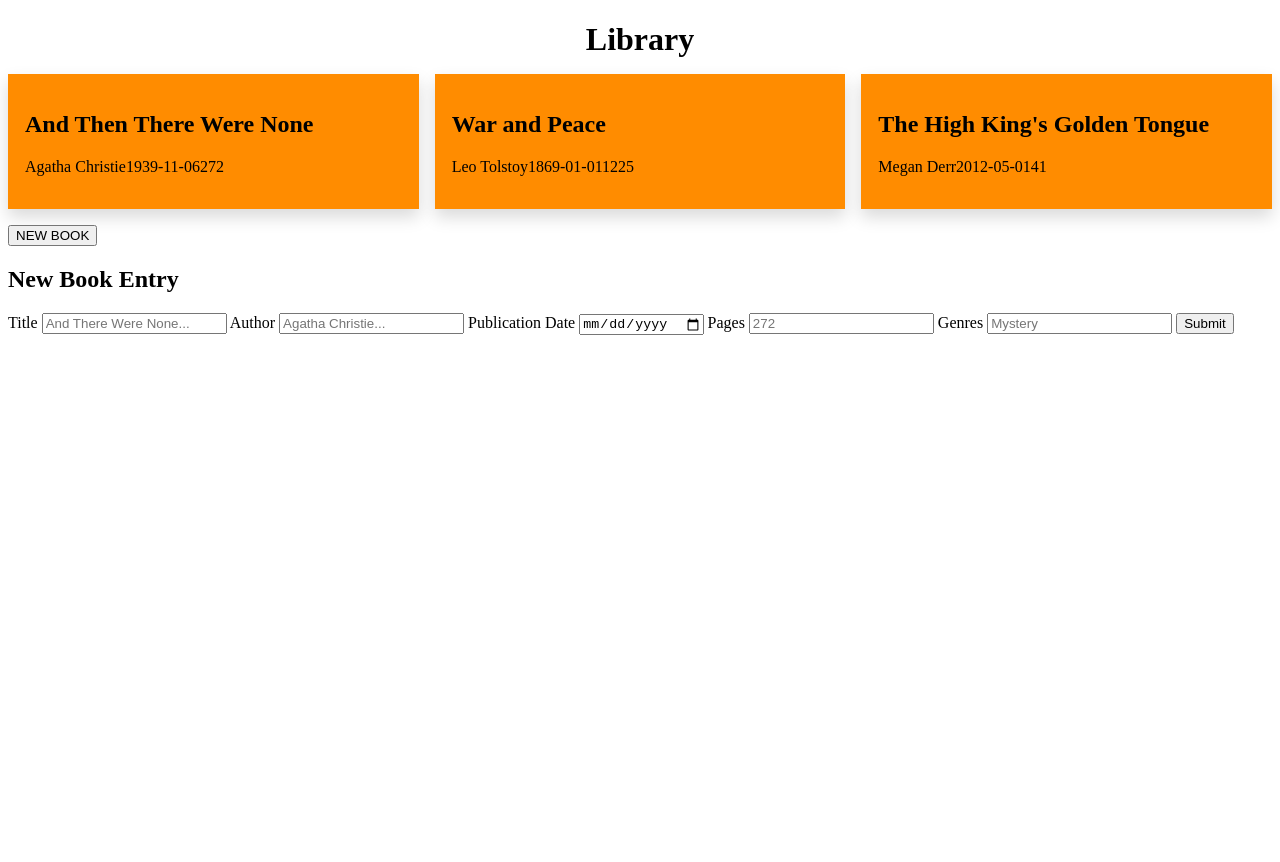
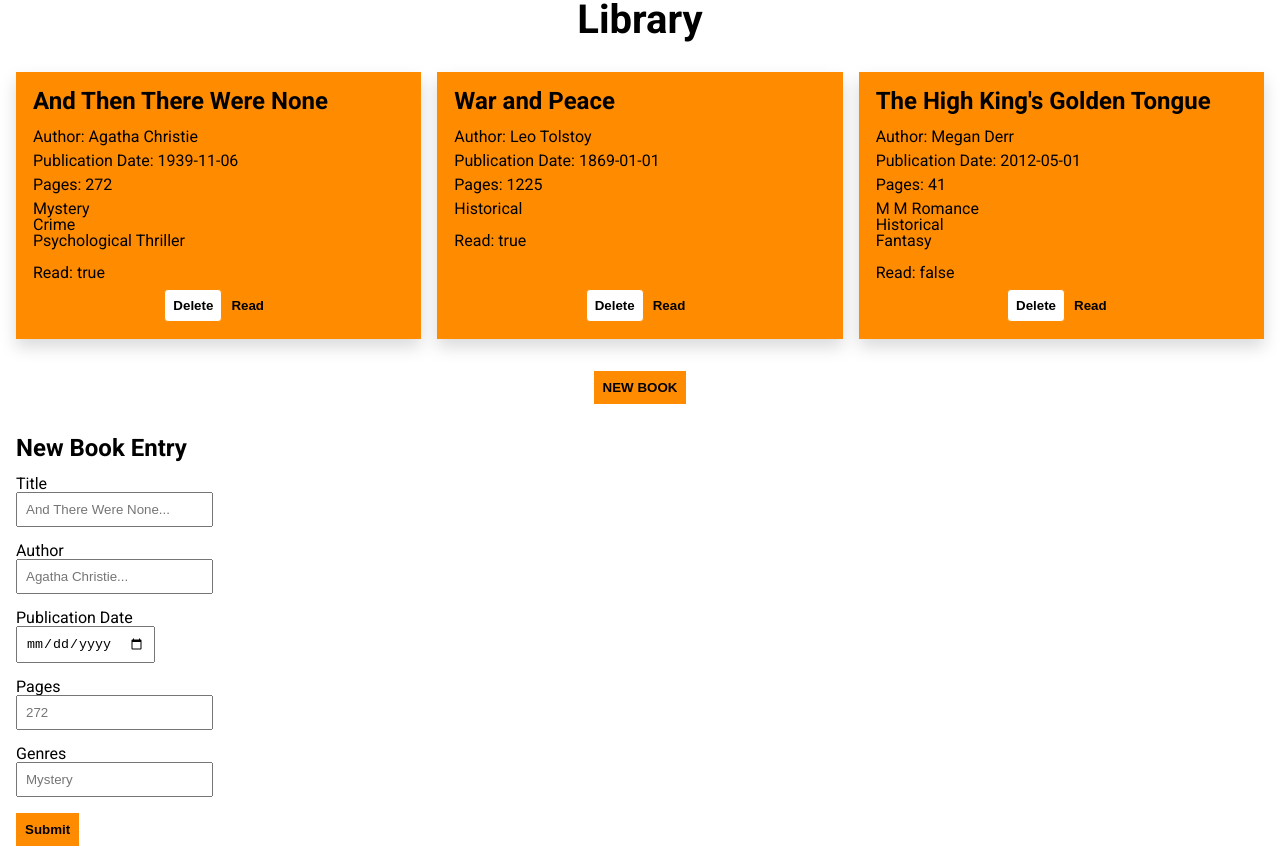
Before and after one commit to jduong09/topLibrary, a plain HTML site: page index.html in a window 1280 px wide. Both pictures are taken after a click on the button "NEW BOOK". Before the commit the page ends 800 px from the top, so only its background shows below. Drawn offline with Linux system fonts and the light colour scheme.

Commit message:
Finished project.

```diff
--- /dev/null
+++ b/assets/meyers_reset.css
@@ -0,0 +1,57 @@
+html, body, div, span, applet, object, iframe,
+h1, h2, h3, h4, h5, h6, p, blockquote, pre,
+a, abbr, acronym, address, big, cite, code,
+del, dfn, em, img, ins, kbd, q, s, samp,
+small, strike, strong, sub, sup, tt, var,
+b, u, i, center,
+dl, dt, dd, ol, ul, li,
+fieldset, form, label, legend,
+table, caption, tbody, tfoot, thead, tr, th, td,
+article, aside, canvas, details, embed,
+figure, figcaption, footer, header, hgroup,
+menu, nav, output, ruby, section, summary,
+time, mark, audio, video {
+	margin: 0;
+	padding: 0;
+	border: 0;
+	font-size: 100%;
+	font: inherit;
+	font-weight: 400;
+	vertical-align: baseline;
+	box-sizing: border-box;
+}
+
+/* HTML5 display-role reset for older browsers */
+article, aside, details, figcaption, figure,
+footer, header, hgroup, menu, nav, section {
+	display: block;
+}
+
+body {
+	line-height: 1;
+}
+
+ol, ul {
+	list-style: none;
+}
+
+blockquote, q {
+	quotes: none;
+}
+
+blockquote:before, blockquote:after,
+q:before, q:after {
+	content: '';
+	content: none;
+}
+
+table {
+	border-collapse: collapse;
+	border-spacing: 0;
+}
+
+button {
+	background: none;
+	outline: none;
+	border: none;
+}
--- a/assets/styles.css
+++ b/assets/styles.css
@@ -1,8 +1,17 @@
+body {
+  font-family: 'Roboto', sans-serif;
+}
+
 .hide {
   display: none !important;
 }
 
+h1, h2 {
+  font-weight: 700;
+}
+
 h1 {
+  font-size: 2.5rem;
   text-align: center;
   margin-bottom: 1rem;
 }
@@ -12,13 +21,66 @@
   grid-template-columns: repeat(auto-fit, minmax(200px, 1fr));
   gap: 1rem;
   margin-bottom: 1rem;
+  padding: 1rem;
 }
 
 .div-card {
+  display: flex;
+  flex-direction: column;
   padding: 1rem;
   background-color: darkorange;
   border: 1px solid darkorange;
   box-shadow:  0 .5rem 1rem hsla(0, 0%, 0%, .15);
 }
 
-#div-form
+h2 {
+  margin-bottom: 1rem;
+  font-size: 1.5rem;
+}
+
+.div-card > span {
+  display: block;
+  margin-bottom: .5rem;
+}
+
+.ul-genres {
+  margin-bottom: 1rem;
+}
+
+.div-buttons {
+  margin: auto auto 0 auto;
+}
+
+.btn-delete {
+  background-color: white;
+  border-radius: 4px;
+}
+
+#button-new-book {
+  display: block;
+  margin: 1rem auto;
+}
+
+#div-form {
+  padding: 1rem;
+}
+
+/* #div-form */
+#form-new-book {
+  display: flex;
+  flex-direction: column;
+}
+
+#form-new-book > input {
+  width: fit-content;
+  padding: .5rem;
+  margin-bottom: 1rem;
+}
+
+button {
+  border: 1px solid darkorange;
+  background-color: darkorange;
+  padding: .5rem;
+  width: fit-content;
+  font-weight: 700;
+}
--- a/index.html
+++ b/index.html
@@ -4,6 +4,10 @@
   <meta charset="UTF-8">
   <meta http-equiv="X-UA-Compatible" content="IE=edge">
   <meta name="viewport" content="width=device-width, initial-scale=1.0">
+  <link rel="preconnect" href="https://fonts.googleapis.com">
+  <link rel="preconnect" href="https://fonts.gstatic.com" crossorigin>
+  <link href="https://fonts.googleapis.com/css2?family=Roboto:wght@400;700&display=swap" rel="stylesheet">
+  <link rel="stylesheet" type="text/css" href="./assets/meyers_reset.css">
   <link rel="stylesheet" type="text/css" href="./assets/styles.css">
   <script type="text/javascript" src="./js/library.js"></script>
   <title>Document</title>
--- a/js/library.js
+++ b/js/library.js
@@ -1,3 +1,34 @@
+let myLibrary = [
+  new Book('And Then There Were None', 'Agatha Christie', '1939-11-06', 272, ['Mystery', 'Crime', 'Psychological Thriller'], true),
+  new Book('War and Peace', 'Leo Tolstoy', '1869-01-01', 1225, ['Historical'], true),
+  new Book("The High King's Golden Tongue", 'Megan Derr', '2012-05-01', 41, ['M M Romance', 'Historical', 'Fantasy'], false),
+];
+
+function Book(title, author, publicationDate, pages, genres, read) {
+  this.title = title;
+  this.author = author;
+  this.publicationDate = publicationDate;
+  this.pages = pages;
+  this.genres = genres;
+  this.read = read;
+
+
+  this.deleteBook = function(idx) {
+    myLibrary.splice(idx, 1);
+    arrangeLibrary(myLibrary);
+  }
+
+  this.toggleRead = function() {
+    this.read = !this.read;
+    arrangeLibrary(myLibrary);
+  }
+
+}
+
+function addBookToLibrary(book) {
+  myLibrary.push(book);
+}
+
 function arrangeLibrary(library) {
   const divBooks = document.getElementById('div-books');
 
@@ -7,6 +38,7 @@
   for (let i = 0; i < library.length; i++) {
     const book = library[i];
     const cardDiv = document.createElement('div');
+    cardDiv.setAttribute('data-index', `${i}`);
     cardDiv.classList.add('div-card');
 
     const titleHeader = document.createElement('h2');
@@ -15,27 +47,78 @@
 
     const bookAuthor = document.createElement('span');
     bookAuthor.classList.add('book-author');
-    bookAuthor.innerHTML = book.author;
+    bookAuthor.innerHTML = `Author: ${book.author}`;
 
     const publicationDate = document.createElement('span');
     publicationDate.classList.add('book-publication-date');
-    publicationDate.innerHTML = book.publicationDate;
+    publicationDate.innerHTML = `Publication Date: ${book.publicationDate}`;
 
     const pages = document.createElement('span');
     pages.classList.add('book-pages');
-    pages.innerHTML = book.pages;
+    pages.innerHTML = `Pages: ${book.pages}`;
 
     const genreList = document.createElement('ul');
     genreList.classList.add('ul-genres');
-    for (let j = 0; j < book.genre; j++) {
-      const genreName = book.genre[j];
+    for (let j = 0; j < book.genres.length; j++) {
+      const genreName = book.genres[j];
       const listItem = document.createElement('li');
       listItem.innerHTML = genreName;
       genreList.append(listItem);
     }
 
-    cardDiv.append(titleHeader, bookAuthor, publicationDate, pages, genreList);
+    const isRead = document.createElement('span');
+    isRead.classList.add('book-read');
+    isRead.innerHTML = `Read: ${book.read}`;
+
+    const divButtons = document.createElement('div');
+    divButtons.classList.add('div-buttons');
+
+    const buttonDelete = document.createElement('button');
+    buttonDelete.classList.add('btn-delete');
+    buttonDelete.innerHTML = 'Delete';
+
+    buttonDelete.addEventListener('click', (e) => {
+      e.preventDefault();
+
+      const divCard = e.currentTarget.parentElement.parentElement;
+
+      const dataIndex = divCard.getAttribute('data-index');
+      myLibrary[dataIndex].deleteBook(dataIndex);
+    });
+
+    const buttonRead = document.createElement('button');
+    buttonRead.classList.add('btn-read');
+    buttonRead.innerHTML = 'Read';
+
+    buttonRead.addEventListener('click', (e) => {
+      e.preventDefault();
+
+      const divCard = e.currentTarget.parentElement.parentElement;
+
+      const dataIndex = divCard.getAttribute('data-index');
+
+      if (buttonRead.classList.contains('read')) {
+        myLibrary[dataIndex].toggleRead();
+        buttonRead.classList.remove('read');
+      } else {
+        myLibrary[dataIndex].toggleRead();
+        buttonRead.classList.add('read');
+      }
+    });
+
+    divButtons.append(buttonDelete, buttonRead);
+
+    cardDiv.append(titleHeader, bookAuthor, publicationDate, pages, genreList, isRead, divButtons);
     divBooks.append(cardDiv);
+  }
+}
+
+function clearInputs() {
+  const formNewEntry = document.getElementById('form-new-book');
+  const formElements = formNewEntry.elements;
+
+  for (let i = 0; i < 5; i++) {
+    formElements[i].value = '';
   }
 }
 
@@ -44,70 +127,22 @@
   const formNewEntry = document.getElementById('form-new-book');
   const divForm = document.getElementById('div-form');
 
-  let myLibrary = [
-    {
-      title: 'And Then There Were None',
-      author: 'Agatha Christie',
-      publicationDate: '1939-11-06',
-      pages: 272,
-      genre: ['Mystery', 'Crime', 'Psychological Thriller']
-    },
-    {
-      title: 'War and Peace',
-      author: 'Leo Tolstoy',
-      publicationDate: '1869-01-01',
-      pages: 1225,
-      genre: ['Historical']
-    },
-    {
-      title: "The High King's Golden Tongue",
-      author: 'Megan Derr',
-      publicationDate: '2012-05-01',
-      pages: 41,
-      genre: ['M M Romance', 'Historical', 'Fantasy']
-    }
-  ];
-
   arrangeLibrary(myLibrary);
-
-  function Book() {
-    // constructor...
-  }
-
-  function addBookToLibrary(book) {
-    // Do stuff here...
-    myLibrary.push(book);
-
-
-  }
 
   buttonNewBook.addEventListener('click', (e) => {
     e.preventDefault();
 
-    // open form modal.
     divForm.classList.remove('hide');
   });
 
-  // Grab Form entry, make new book object and push into myBooks array.
   formNewEntry.addEventListener('submit', (e) => {
     e.preventDefault();
     const formElements = formNewEntry.elements;
-    const newBook = {};
-
-    for (let i = 0; i < formElements.length; i++) {
-      const element = formElements[i];
-
-      if (element.tagName === 'button') {
-        continue;
-      }
-
-      newBook[element.name] = element.value;
-    }
+    const newBook = new Book(formElements[0].value, formElements[1].value, formElements[2].value, formElements[3].value, formElements[4].value);
 
     addBookToLibrary(newBook);
     arrangeLibrary(myLibrary);
-    console.log(myLibrary);
+    clearInputs();
+    divForm.classList.add('hide');
   });
-
-
 });
```
